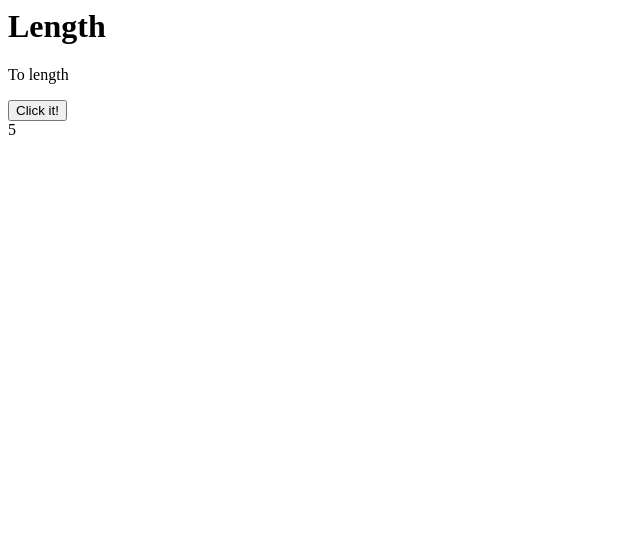
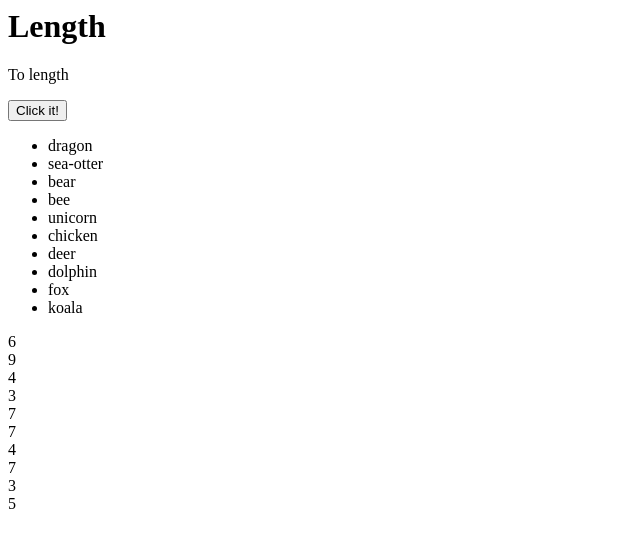
Before and after one commit to Jiayu0330/Arrays, a plain HTML site: page Array2.html in a window 1280 px wide. Both pictures are taken after a click on the button "Click it!". Shown: the whole page, without its empty margins (0-640 px from the left). Drawn offline with Linux system fonts and the light colour scheme.

Commit message:
Update Array2.html

```diff
--- a/Array2.html
+++ b/Array2.html
@@ -25,7 +25,7 @@
   var animals = ["dragon","sea-otter","bear","bee","unicorn","chicken","deer","dolphin","fox","koala"]
 
   function myFunction(item){
-    document.getElementById("par").innerHTML = item.length + "<br>";
+    document.getElementById("par").innerHTML = document.getElementById("par").innerHTML + item.length + "<br>";
   }
 
   </script>
```
